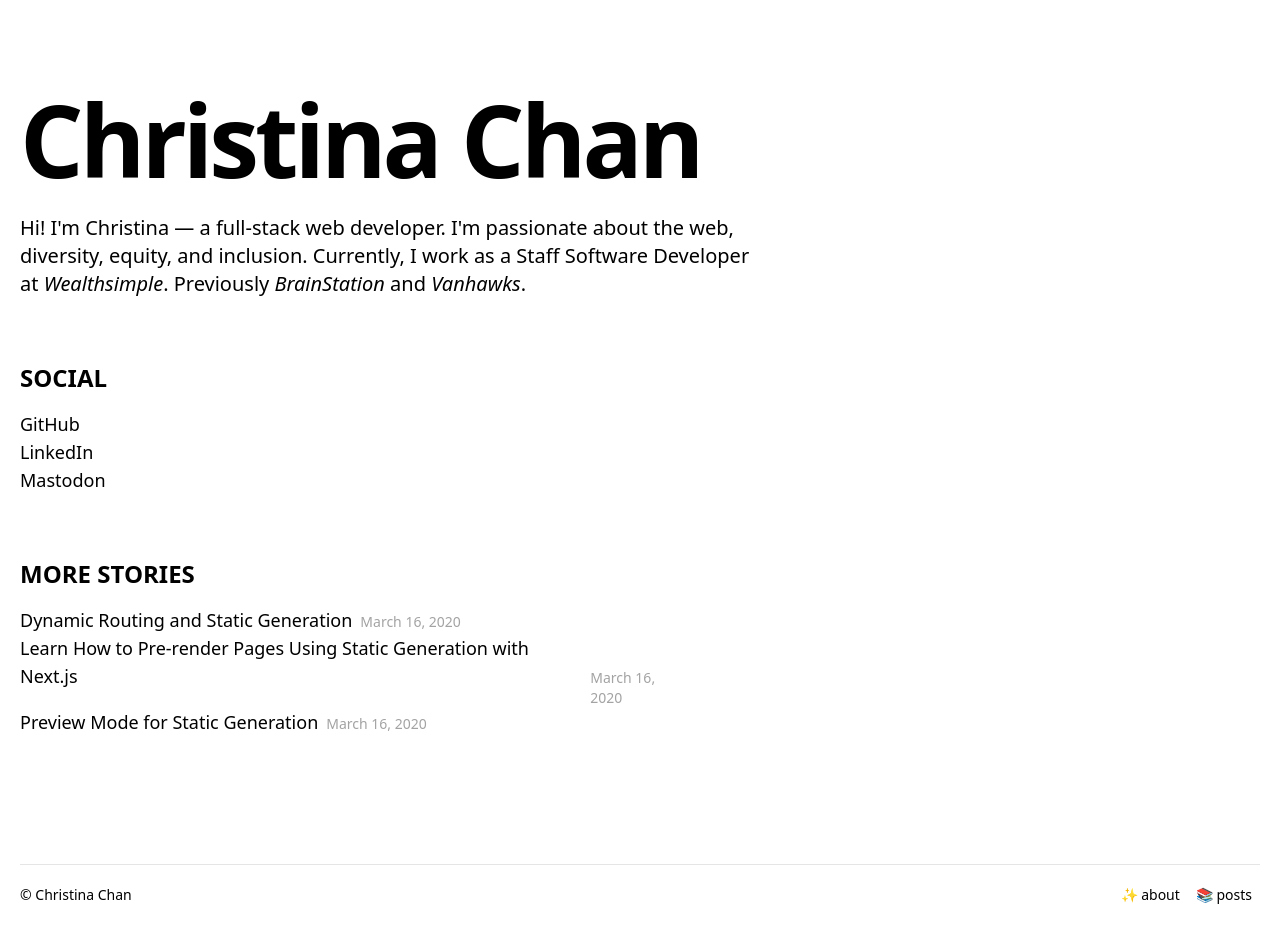
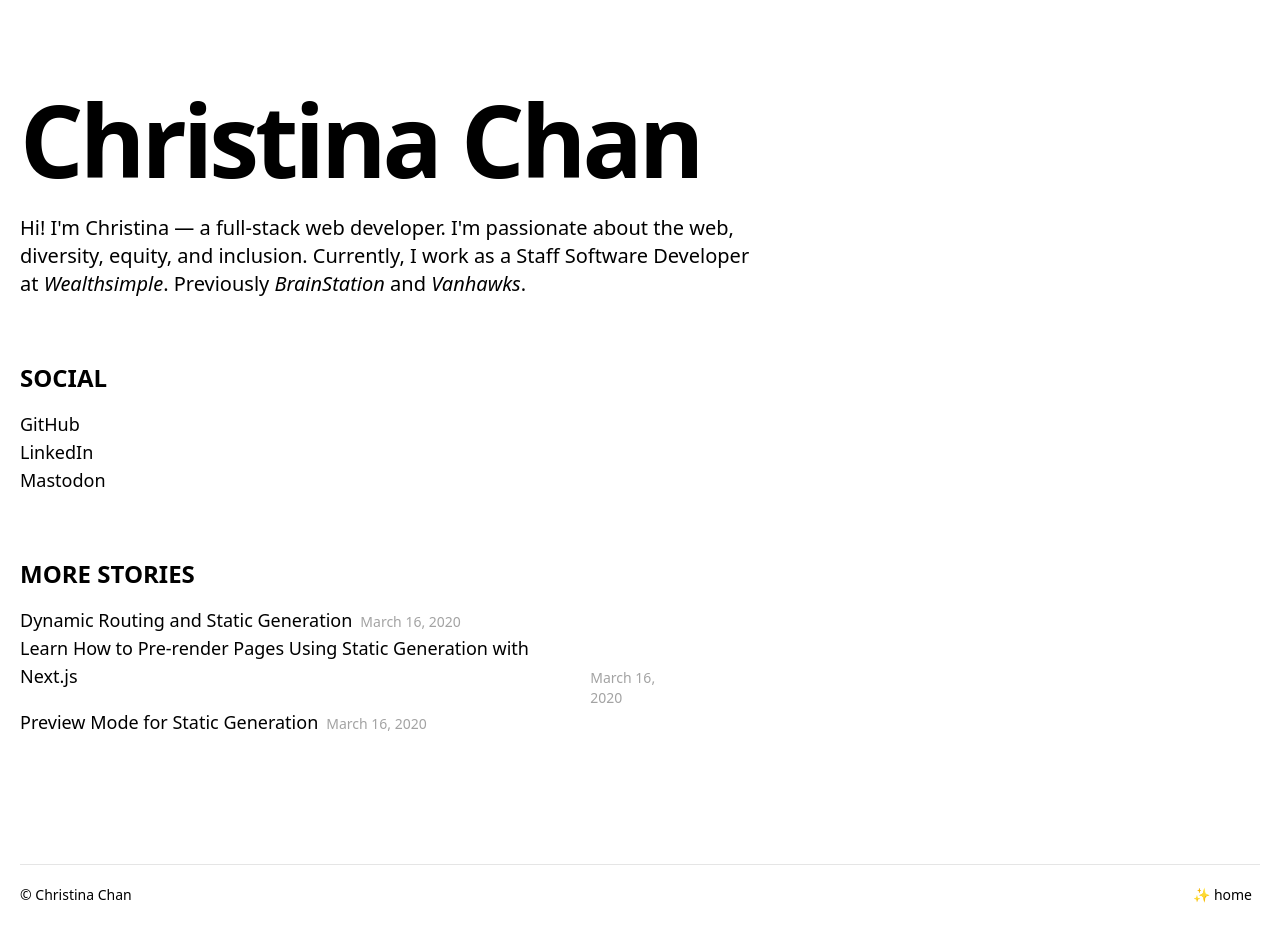
Before and after one commit to cchawn/christina-codes, a Next.js app: page / in a window 1280 px wide. Built offline with nearby package versions, Linux system fonts and the light colour scheme.

Commit message:
fix: remove posts link from footer

```diff
--- a/components/footer.tsx
+++ b/components/footer.tsx
@@ -11,10 +11,7 @@ const Footer = () => {
           <div className="flex basis-1/2 justify-end">
             <ul>
               <li className="mx-2 inline-block">
-                <a href="./">✨ about</a>
-              </li>
-              <li className="mx-2 inline-block">
-                <a href="./posts">📚 posts</a>
+                <a href="./">✨ home</a>
               </li>
             </ul>
           </div>
```
